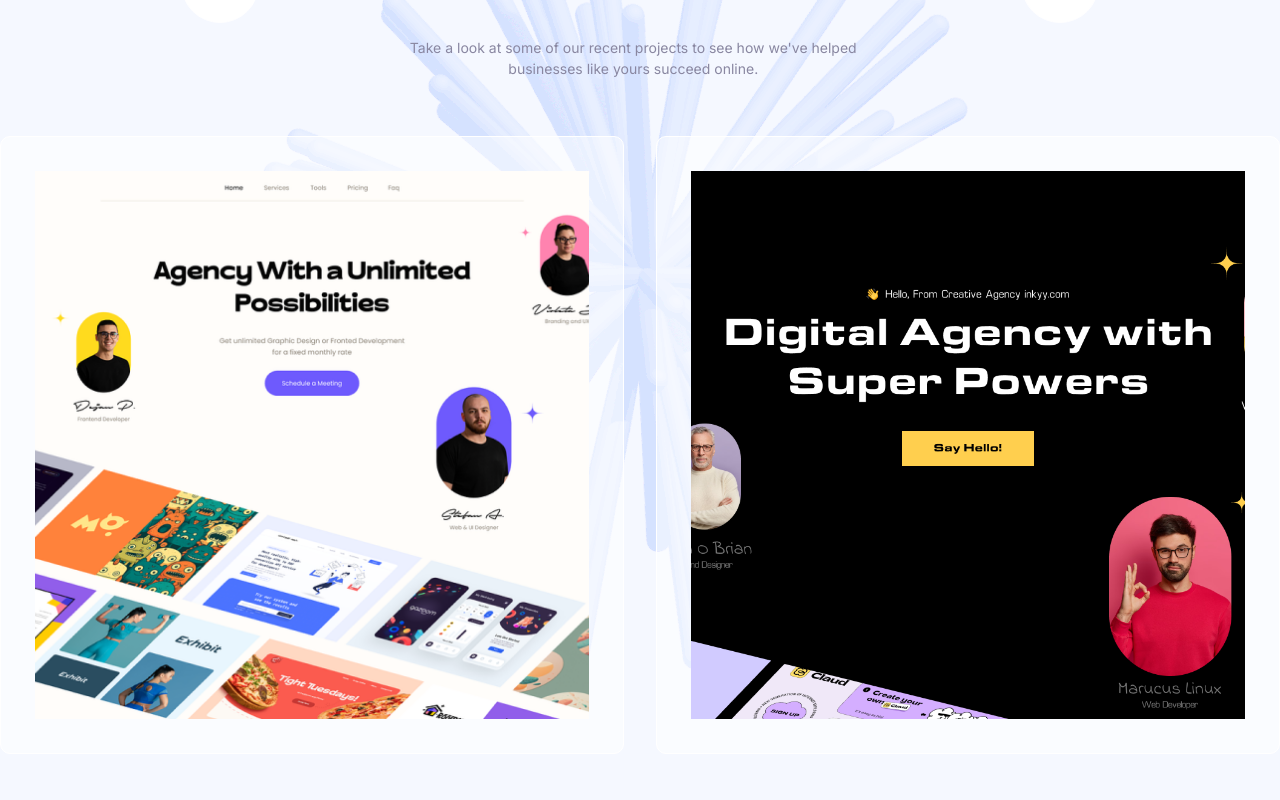
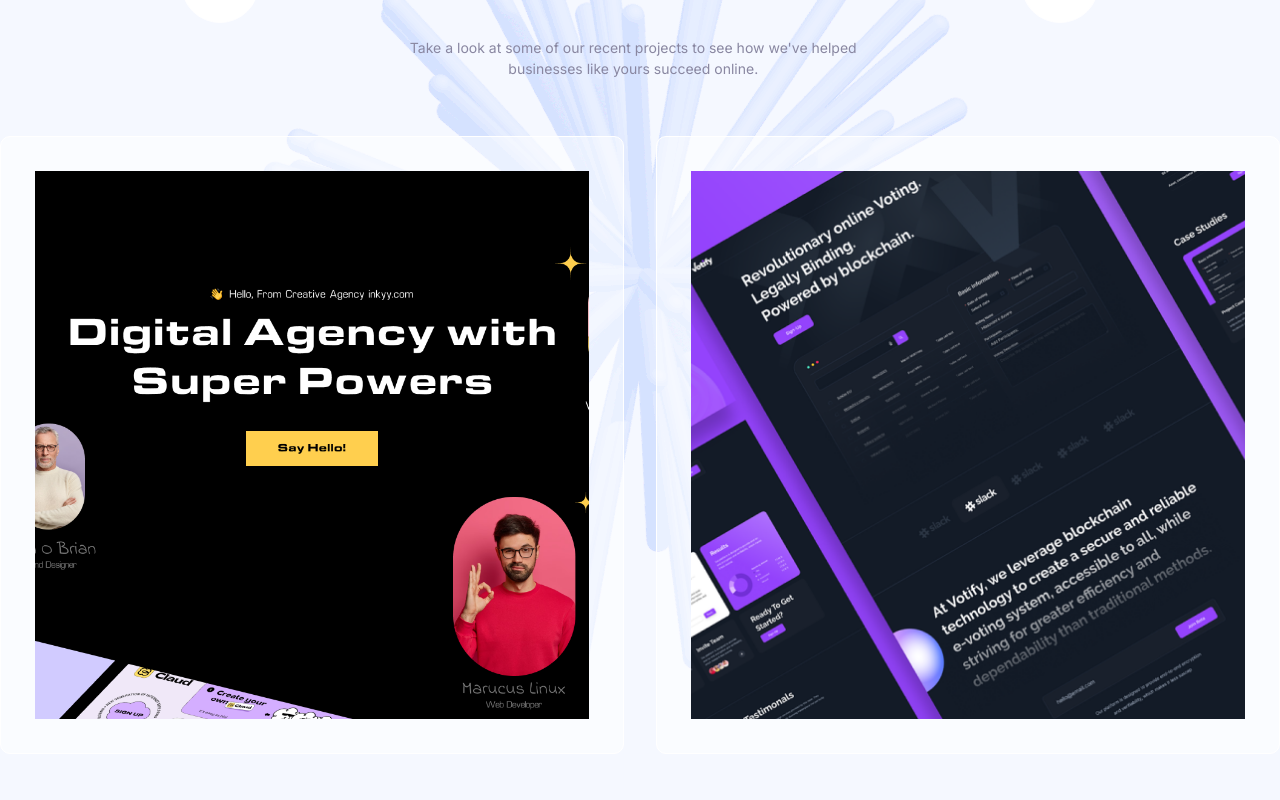
Before and after one commit to devwithfarshi/faster-ui, a Next.js app: page / in a window 1280 px wide. Shown: the part 1560-2360 px from the top of the page. Built offline with nearby package versions, Linux system fonts and the light colour scheme.

Commit message:
🆙:update: Project slider updated

```diff
--- a/src/components/screens/Home/Portfolio/PortfolioSlider.jsx
+++ b/src/components/screens/Home/Portfolio/PortfolioSlider.jsx
@@ -1,5 +1,6 @@
 import React from "react";
 import { Swiper, SwiperSlide } from "swiper/react";
+import { Autoplay } from "swiper/modules";
 
 import "swiper/css";
 import { portfolioProjects } from "@/data/portfolio.data";
@@ -13,6 +14,10 @@ const PortfolioSlider = ({ sliderRef }) => {
         spaceBetween={32}
         slidesPerView={1}
         loop={true}
+        modules={[Autoplay]}
+        autoplay={{
+          delay: 5000,
+        }}
         breakpoints={{
           1024: {
             slidesPerView: 2,
```
